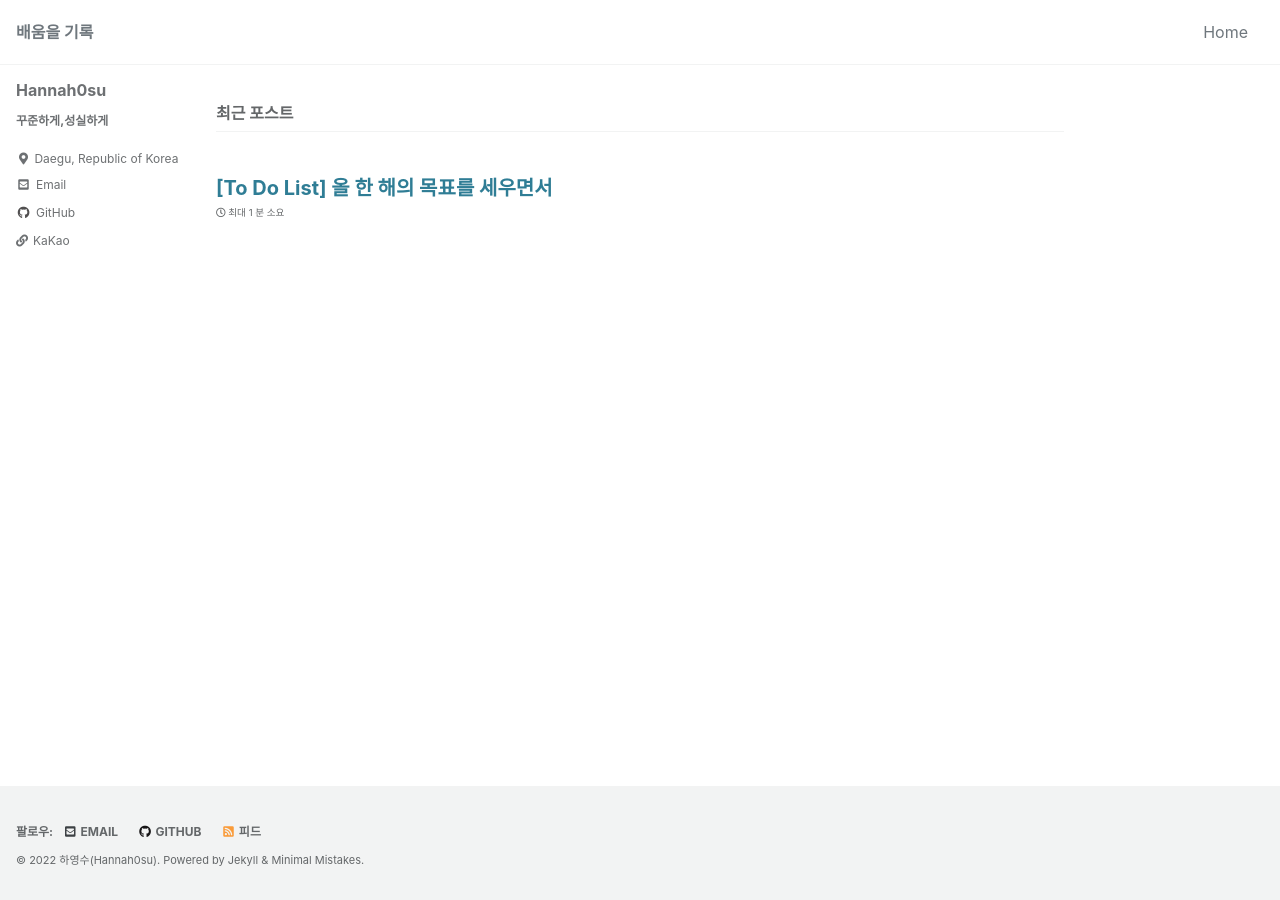
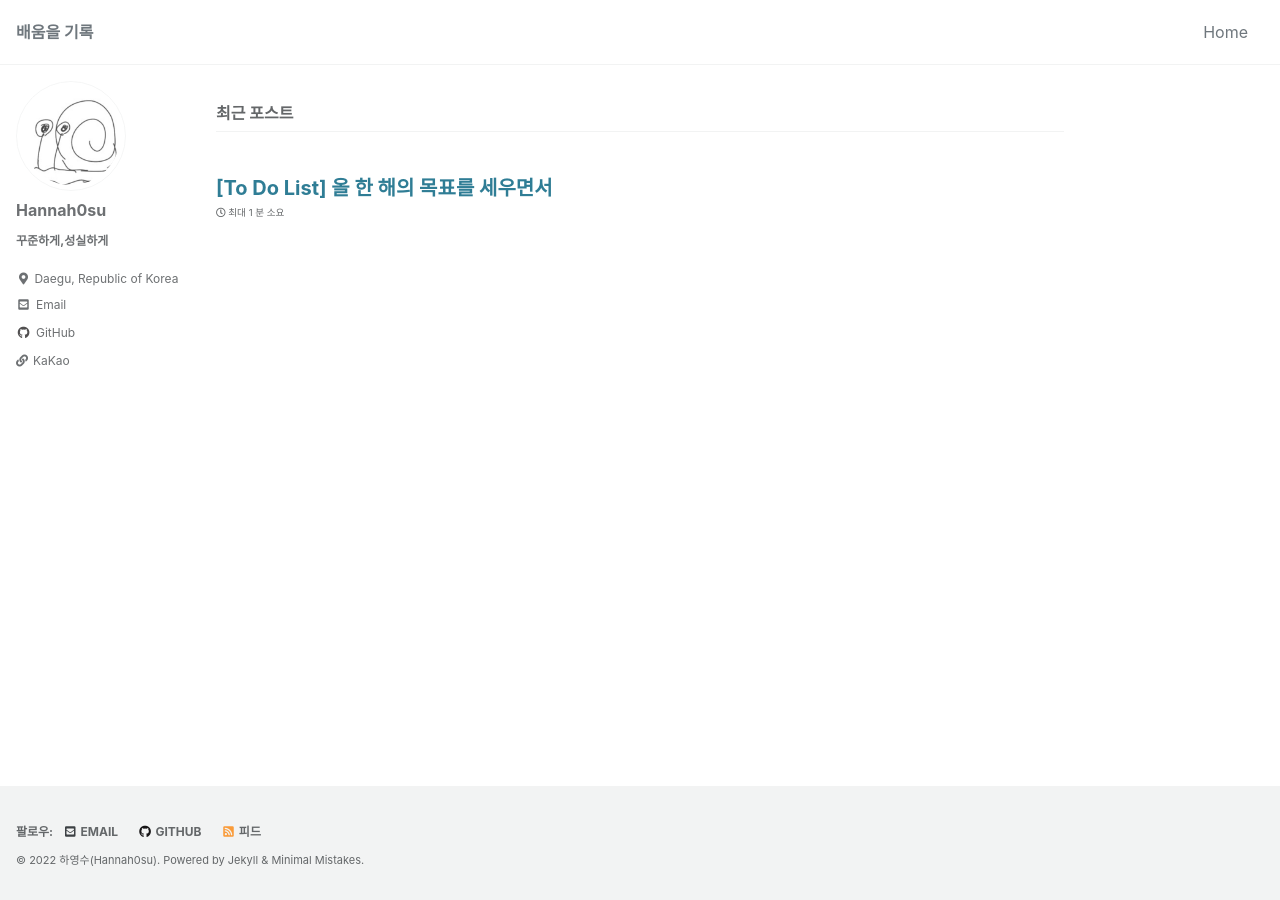
Before and after one commit to Hannah0su/Hannah0su.github.io, a Jekyll site: the page built from index.html, in a window 1280 px wide. Built offline with Jekyll 4.4.1, drawn with Linux system fonts in a browser that asks for light colours; cached includes are drawn as plain includes; the list of posts is cut into pages by our own code.

Commit message:
settings

```diff
--- a/_config.yml
+++ b/_config.yml
@@ -23,14 +23,14 @@ name                     : "하영수(Hannah0su)"
 description              : "배움을 기록합니다."
 url                      : "https://Hannah0su.github.io"
 baseurl                  : # the subpath of your site, e.g.
-repository               : "https://github.com/Hannah0su/Hannah0su.github.io"
+repository               : "Hannah0su/comments"
 teaser                   : # path of fallback teaser image, e.g.
 logo                     : # path of logo image to display in the masthead, e.g.
 masthead_title           :  "배움을 기록"
 # breadcrumbs            : false # true, false (default)
 words_per_minute         : 200
 comments:
-  provider               : # false (default), "disqus", "discourse", "facebook", "staticman", "staticman_v2", "utterances", "giscus", "custom"
+  provider               : "utterances" # false (default), "disqus", "discourse", "facebook", "staticman", "staticman_v2", "utterances", "giscus", "custom"
   disqus:
     shortname            : # https://help.disqus.com/customer/portal/articles/466208-what-s-a-shortname-
   discourse:
@@ -41,8 +41,8 @@ comments:
     num_posts            : # 5 (default)
     colorscheme          : # "light" (default), "dark"
   utterances:
-    theme                : # "github-light" (default), "github-dark"
-    issue_term           : # "pathname" (default)
+    theme                : "github-light" # "github-light" (default), "github-dark"
+    issue_term           : "pathname" # "pathname" (default)
   giscus:
     repo_id              : # Shown during giscus setup at https://giscus.app
     category_name        : # Full text name of the category
@@ -103,7 +103,7 @@ analytics:
 # Site Author
 author:
   name             : "Hannah0su"
-  avatar           : # path of avatar image, e.g. "/assets/images/bio-photo.jpg"
+  avatar           : "assets/images/bio-photo.jpg"
   bio              : "**꾸준하게,성실하게**"
   location         : "Daegu, Republic of Korea"
   #email            :
```
Also changed, not shown: assets/images/bio-photo.jpg (added).
